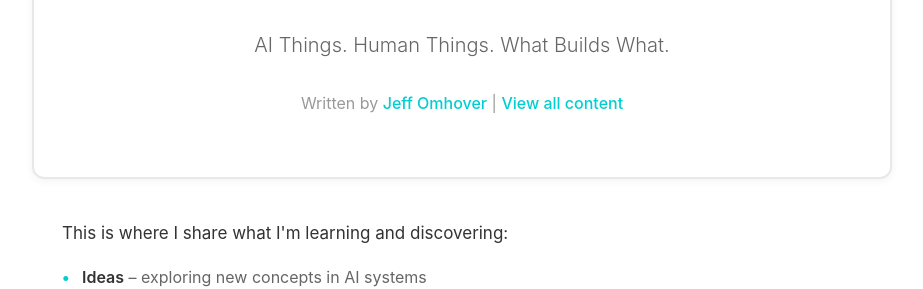
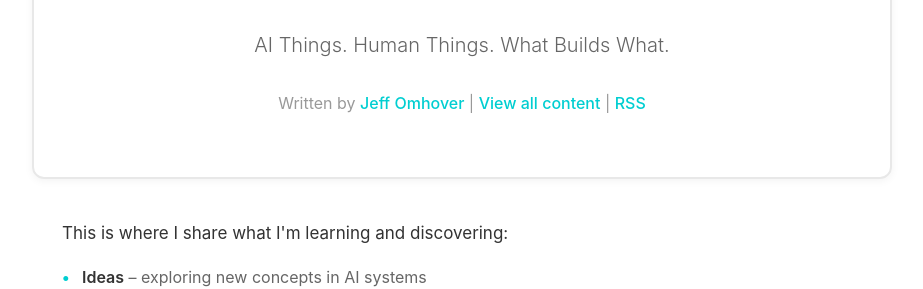
Before and after one commit to jfomhover/thingsai.io, a Jekyll site: the page built from en/index.html, in a window 1280 px wide and 900 px high. Shown: the part 292-581 px from the top of the window, without its empty margins (178-1101 px from the left). Built offline with Jekyll 4.4.1, drawn with Linux system fonts in a browser that asks for light colours.

Commit message:
Deploy website from private repo.
  Commit: 46b859a0976c11ead06d9a374e86debce007b28c
  Triggered by: jfomhover

```diff
--- a/_includes/footer.html
+++ b/_includes/footer.html
@@ -4,16 +4,6 @@
   <div class="wrapper">
     <div class="footer-col-wrapper">
       <div class="footer-col footer-col-1">
-        <ul class="contact-list">
-          <li class="p-name">
-            {{ site.author.display_name | escape }}
-          </li>
-          <li>{{ site.author.tagline }}</li>
-          <li>{{ site.author.location }}</li>
-        </ul>
-      </div>
-
-      <div class="footer-col footer-col-2">
         <ul class="social-media-list">
           {% if site.social.github %}
           <li>
@@ -39,8 +29,18 @@
         </ul>
       </div>
 
+      <div class="footer-col footer-col-2">
+        <p>{{ site.description | escape }}</p>
+      </div>
+
       <div class="footer-col footer-col-3">
-        <p>{{ site.description | escape }}</p>
+        <ul class="social-media-list">
+          <li>
+            <a href="{{ '/feed.xml' | relative_url }}">
+              <span>RSS Feed</span>
+            </a>
+          </li>
+        </ul>
       </div>
     </div>
 
--- a/en/index.html
+++ b/en/index.html
@@ -10,7 +10,7 @@ permalink: /en/
 <div class="home-hero">
   <h1>things<span class="ai-accent">ai</span>.io</h1>
   <p class="tagline">AI Things. Human Things. What Builds What.</p>
-  <p class="author-link">Written by <a href="https://jfomhover.info">Jeff Omhover</a> | <a href="/en/content/">View all content</a></p>
+  <p class="author-link">Written by <a href="https://jfomhover.info">Jeff Omhover</a> | <a href="/en/content/">View all content</a> | <a href="/feed.xml">RSS</a></p>
 </div>
 
 {% comment %}Get pinned content from all collections{% endcomment %}
```
